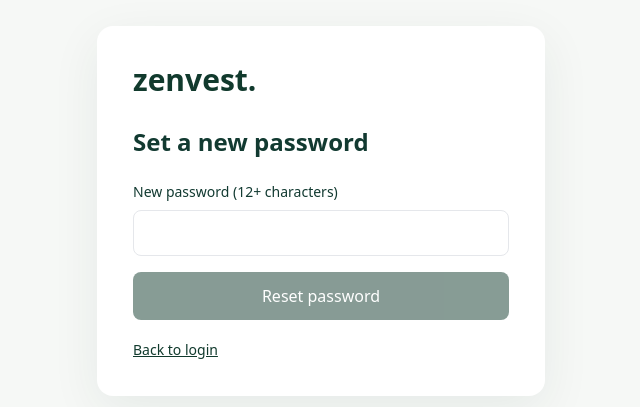
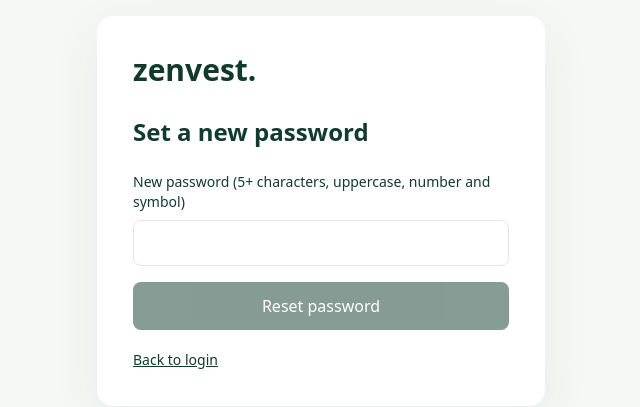
Before and after one commit to en0ma/zenvest, a Next.js app: page /reset-password in a window 1280 px wide. Shown: the part 189-596 px from the top of the page, without its empty margins (319-959 px from the left). Built offline with nearby package versions, Linux system fonts and the light colour scheme.

Commit message:
feat: auth form UX and validation consistency

```diff
--- a/src/components/account-action.tsx
+++ b/src/components/account-action.tsx
@@ -15,5 +15,5 @@
  const password=purpose==="RESET_PASSWORD"?new FormData(e.currentTarget).get("password"):undefined;
  try{const res=await fetch("/api/account/confirm",{method:"POST",headers:{"Content-Type":"application/json"},body:JSON.stringify({token,purpose,...(password?{password}:{})})});const data=await res.json();setOk(res.ok);setNotice(res.ok?"Success. You can sign in now.":data.error??"Invalid or expired link.");}
  catch{setNotice("Could not complete request.")}finally{setPending(false)}}
- return <main className="min-h-screen flex items-center justify-center bg-canvas p-6"><section className="max-w-md w-full bg-white p-9 rounded-2xl shadow-soft"><Link href="/" className="text-3xl font-bold text-forest">zenvest.</Link><h1 className="text-2xl mt-7 font-semibold">{purpose==="VERIFY_EMAIL"?"Activate your account":"Set a new password"}</h1>{!ok&&<form className="mt-6 space-y-4" onSubmit={submit}>{purpose==="RESET_PASSWORD"&&<label className="text-sm block">New password (12+ characters)<input required type="password" name="password" minLength={12} maxLength={72} autoComplete="new-password" className="w-full mt-2 border rounded-lg p-3"/></label>}<button disabled={pending||!token} className="w-full p-3 rounded-lg bg-forest text-white disabled:opacity-50">{purpose==="VERIFY_EMAIL"?"Activate email":"Reset password"}</button></form>}{notice&&<p role="status" className="mt-4 text-sm">{notice}</p>}<Link href="/login" className="mt-5 block text-sm text-forest underline">Back to login</Link></section></main>;
+ return <main className="min-h-screen flex items-center justify-center bg-canvas p-6"><section className="max-w-md w-full bg-white p-9 rounded-2xl shadow-soft"><Link href="/" className="text-3xl font-bold text-forest">zenvest.</Link><h1 className="text-2xl mt-7 font-semibold">{purpose==="VERIFY_EMAIL"?"Activate your account":"Set a new password"}</h1>{!ok&&<form className="mt-6 space-y-4" onSubmit={submit}>{purpose==="RESET_PASSWORD"&&<label className="text-sm block">New password (5+ characters, uppercase, number and symbol)<input required type="password" name="password" minLength={5} maxLength={72} autoComplete="new-password" className="w-full mt-2 border rounded-lg p-3"/></label>}<button disabled={pending||!token} className="w-full p-3 rounded-lg bg-forest text-white disabled:opacity-50">{purpose==="VERIFY_EMAIL"?"Activate email":"Reset password"}</button></form>}{notice&&<p role="status" className="mt-4 text-sm">{notice}</p>}<Link href="/login" className="mt-5 block text-sm text-forest underline">Back to login</Link></section></main>;
 }
```
